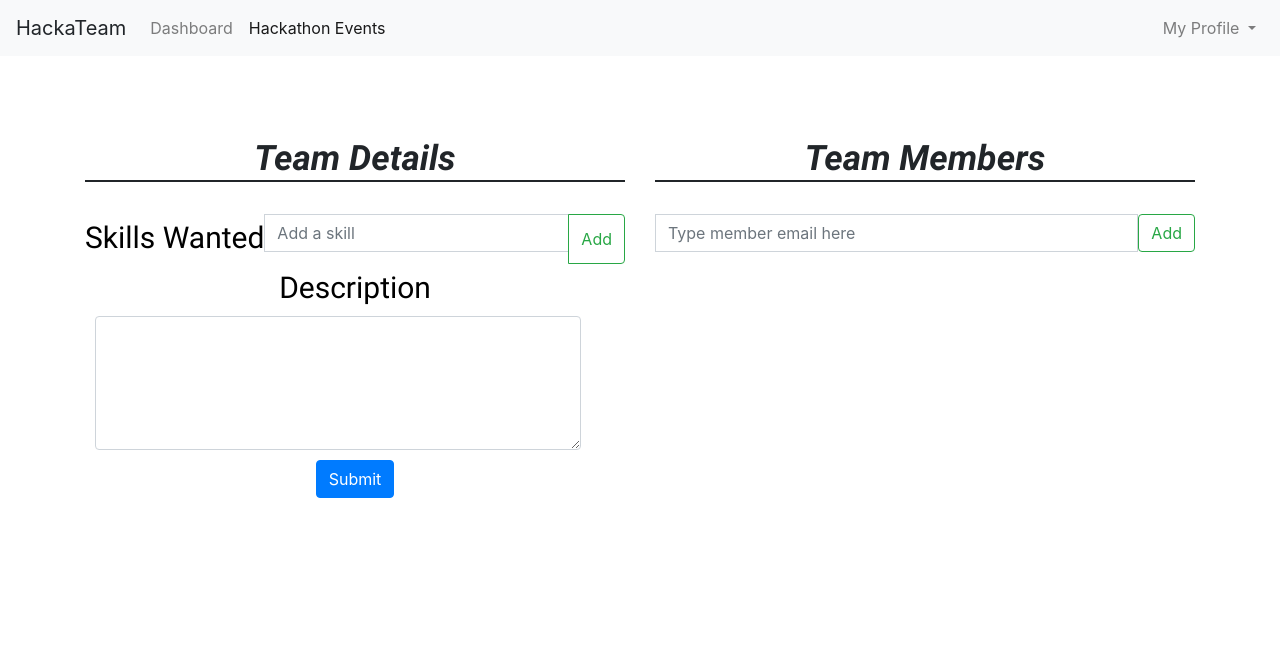
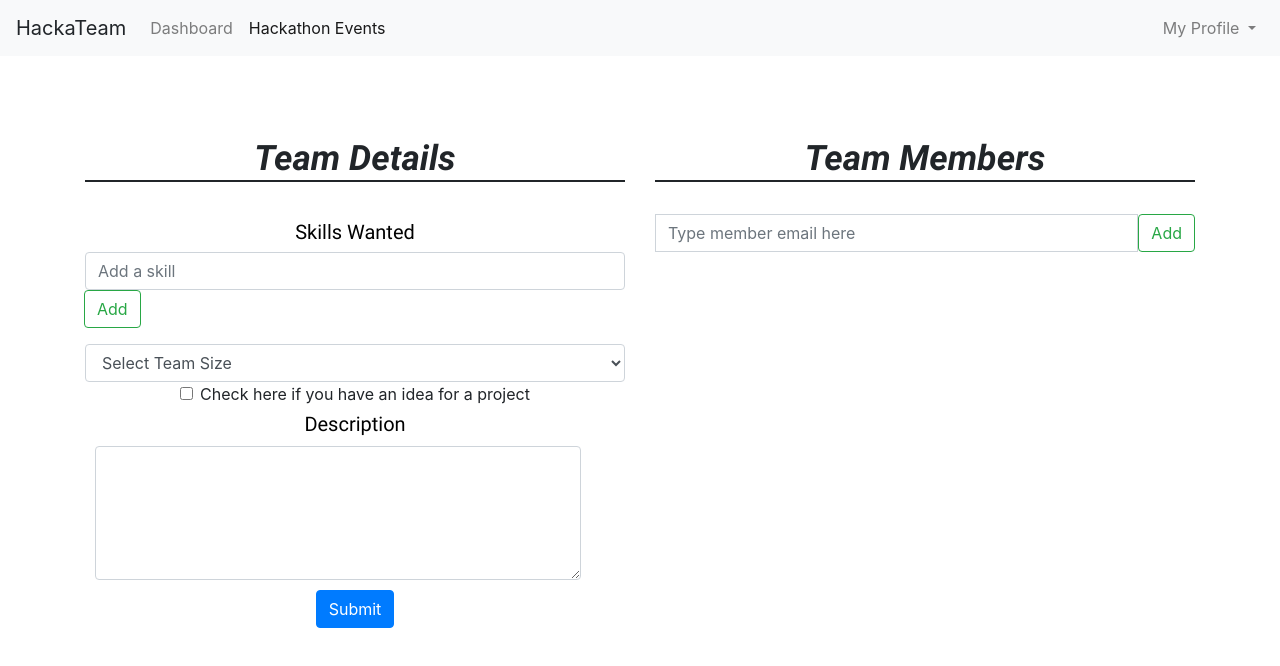
Before and after one commit to agdillon/hackateam, a website: page public/html/show-team-info.html in a window 1280 px wide. Drawn offline with nearby package versions, Linux system fonts and the light colour scheme; no server answers.

Commit message:
more form updates

```diff
--- a/public/html/show-team-info.html
+++ b/public/html/show-team-info.html
@@ -47,7 +47,7 @@
       <div class="col-md-6">
         <h2>Team Details</h2><br>
 
-        <div class="input-group">
+        <div class="form-group">
               <h3>Skills Wanted</h3>
               <input type="text" list="skills" class="form-control" placeholder="Add a skill">
               <datalist id="skills">
@@ -61,6 +61,22 @@
 
         <div class="form-group">
           <form id="edit-team">
+            <label for="teamSize" class="sr-only">Team Size</label>
+            <select class="form-control" id="team-size" name="team_size_limit">
+              <option value="" disabled selected>Select Team Size</option>
+              <option>1</option>
+              <option>2</option>
+              <option>3</option>
+              <option>4</option>
+              <option>5</option>
+              <option>6</option>
+            </select>
+
+            <div class="form-check">
+              <input type="checkbox" class="form-check-input false" id="has-idea" name="has_idea" value="">
+              <label class="form-check-label" for="has-idea">Check here if you have an idea for a project</label>
+            </div>
+
             <h3>Description</h3>
             <textarea rows="5" class="form-control" id="team-des"></textarea>
             <input type="submit" class="btn btn-primary">
--- a/public/scripts/show-team-info.js
+++ b/public/scripts/show-team-info.js
@@ -66,8 +66,10 @@ document.addEventListener('DOMContentLoaded', () => {
 
     // get form data
     let description = document.getElementById('team-des').value
+    let teamSize = document.getElementById('team-size').value
+    let hasIdea = document.getElementById('has-idea').value
 
-    axios.put(`${url}/teams/${teamId}`, { description })
+    axios.put(`${url}/teams/${teamId}`, { description, team_size_limit: teamSize, idea: hasIdea })
       .catch((err) => { console.log(err) })
   })
 })
--- a/public/styles/show-team-info-styles.css
+++ b/public/styles/show-team-info-styles.css
@@ -24,8 +24,9 @@ h2 {
 }
 
 h3 {
+  display:block;
   font-weight: lighter;
-  font-size: 30px;
+  font-size: 20px;
   padding-top:6px;
   color:black;
   font-family: labelFont;
@@ -33,6 +34,10 @@ h3 {
 
 div {
   text-align: center;
+}
+
+textarea {
+  display:block;
 }
 
 ul {
@@ -52,7 +57,7 @@ ul {
 text-align: center;
 }
 
-.card{
+.card {
   margin: 20px;
   font-size: 20px;
   font-family: sans-serif;
```
